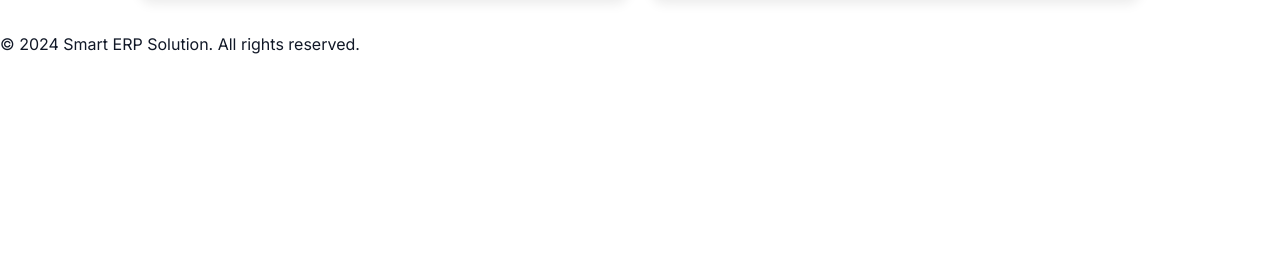
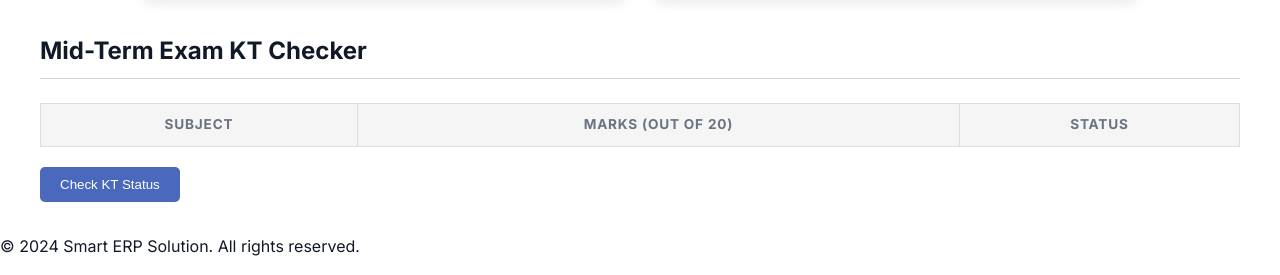
Before and after one commit to Aarhaan-Solkar/Smart_ERP, a Flask app: template templates/student_dashboard.html in a window 1280 px wide. Shown: the part 1134-1409 px from the top of the page. Before the commit the page ends 1188 px from the top, so only its background shows below. Run offline with Flask 3, Linux system fonts and the light colour scheme; the template is opened without the code that fills it: most values are stand-ins (such as "Sample title", 1, 10 or a date in 2020); lists and menus that the app fills with data are empty.

Commit message:
Final Changes

```diff
--- a/static/css/style.css
+++ b/static/css/style.css
@@ -510,3 +510,38 @@ td.result-ineligible {
     box-shadow: 0 2px 6px rgba(0, 0, 0, 0.08);
     text-align: center;
 }
+
+.marks-table {
+    width: 100%;
+    border-collapse: collapse;
+    margin-bottom: 20px;
+}
+
+.marks-table th, .marks-table td {
+    border: 1px solid #ddd;
+    padding: 10px;
+    text-align: center;
+}
+
+.marks-table th {
+    background-color: #f5f5f5;
+}
+
+.mark-input {
+    width: 70px;
+    padding: 6px;
+}
+
+.check-btn {
+    padding: 10px 20px;
+    background-color: #4a69bd;
+    color: white;
+    border: none;
+    border-radius: 5px;
+    cursor: pointer;
+}
+
+.kt-summary {
+    font-weight: bold;
+    margin-top: 10px;
+}
--- a/templates/student_dashboard.html
+++ b/templates/student_dashboard.html
@@ -69,6 +69,148 @@
             <canvas id="gpaChart"></canvas>
         </div>
     </div>
+</div>
+
+<!-- ================= MID TERM KT CHECKER ================= -->
+
+<h3 class="section-title">Mid-Term Exam KT Checker</h3>
+
+{% set subjects = [] %}
+
+{% if student_data.department == "Computer Science" %}
+
+    {% if student_data.year == "First Year" %}
+        {% set subjects = [
+            "Engineering Mathematics I",
+            "Engineering Physics",
+            "Basic Electrical Engineering",
+            "Engineering Mechanics",
+            "Engineering Chemistry"
+        ] %}
+    {% elif student_data.year == "Second Year" %}
+        {% set subjects = [
+            "Data Structures",
+            "Computer Organization",
+            "Discrete Mathematics",
+            "OOP",
+            "Digital Logic Design"
+        ] %}
+    {% elif student_data.year == "Third Year" %}
+        {% set subjects = [
+            "Operating Systems",
+            "Database Management Systems",
+            "Computer Networks",
+            "Theory of Computation",
+            "Software Engineering"
+        ] %}
+    {% elif student_data.year == "Final Year" %}
+        {% set subjects = [
+            "Machine Learning",
+            "Cloud Computing",
+            "Cyber Security",
+            "Blockchain Technology",
+            "Project Work"
+        ] %}
+    {% endif %}
+
+{% elif student_data.department == "Mechanical" %}
+
+    {% if student_data.year == "First Year" %}
+        {% set subjects = [
+            "Engineering Mathematics I",
+            "Engineering Physics",
+            "Engineering Graphics",
+            "Basic Mechanical Engineering",
+            "Workshop Practice"
+        ] %}
+    {% elif student_data.year == "Second Year" %}
+        {% set subjects = [
+            "Thermodynamics",
+            "Fluid Mechanics",
+            "Material Science",
+            "Manufacturing Process",
+            "Kinematics of Machines"
+        ] %}
+    {% elif student_data.year == "Third Year" %}
+        {% set subjects = [
+            "Heat Transfer",
+            "Machine Design",
+            "Dynamics of Machinery",
+            "Industrial Engineering",
+            "Mechatronics"
+        ] %}
+    {% elif student_data.year == "Final Year" %}
+        {% set subjects = [
+            "Robotics",
+            "Automobile Engineering",
+            "CAD/CAM",
+            "Refrigeration & Air Conditioning",
+            "Project Work"
+        ] %}
+    {% endif %}
+
+{% elif student_data.department == "Electrical Engineering" %}
+
+    {% if student_data.year == "First Year" %}
+        {% set subjects = [
+            "Engineering Mathematics I",
+            "Engineering Physics",
+            "Basic Electrical Engineering",
+            "Engineering Mechanics",
+            "Engineering Chemistry"
+        ] %}
+    {% elif student_data.year == "Second Year" %}
+        {% set subjects = [
+            "Circuit Theory",
+            "Electrical Machines I",
+            "Signals and Systems",
+            "Electromagnetic Fields",
+            "Control Systems"
+        ] %}
+    {% elif student_data.year == "Third Year" %}
+        {% set subjects = [
+            "Power Systems",
+            "Electrical Machines II",
+            "Power Electronics",
+            "Microcontrollers",
+            "Instrumentation"
+        ] %}
+    {% elif student_data.year == "Final Year" %}
+        {% set subjects = [
+            "Smart Grid",
+            "Renewable Energy Systems",
+            "High Voltage Engineering",
+            "Electrical Drives",
+            "Project Work"
+        ] %}
+    {% endif %}
+
+{% endif %}
+
+<div class="midterm-section">
+    <table class="marks-table">
+        <thead>
+            <tr>
+                <th>Subject</th>
+                <th>Marks (Out of 20)</th>
+                <th>Status</th>
+            </tr>
+        </thead>
+        <tbody>
+            {% for subject in subjects %}
+            <tr>
+                <td>{{ subject }}</td>
+                <td>
+                    <input type="number" min="0" max="20" class="mark-input">
+                </td>
+                <td class="result"></td>
+            </tr>
+            {% endfor %}
+        </tbody>
+    </table>
+
+    <button onclick="checkKT()" class="check-btn">Check KT Status</button>
+    <p id="ktSummary" class="kt-summary"></p>
 </div>
 
 <!-- Chart.js library -->
@@ -153,5 +295,40 @@ document.addEventListener('DOMContentLoaded', function () {
         }
     });
 });
+
+function checkKT() {
+    const inputs = document.querySelectorAll('.mark-input');
+    const results = document.querySelectorAll('.result');
+    let ktCount = 0;
+
+    inputs.forEach((input, index) => {
+        const marks = parseInt(input.value);
+
+        if (isNaN(marks) || marks < 0 || marks > 20) {
+            results[index].innerHTML = "Invalid";
+            results[index].style.color = "orange";
+        }
+        else if (marks >= 8) {
+            results[index].innerHTML = "Pass";
+            results[index].style.color = "green";
+        }
+        else {
+            results[index].innerHTML = "KT";
+            results[index].style.color = "red";
+            ktCount++;
+        }
+    });
+
+    const summary = document.getElementById('ktSummary');
+
+    if (ktCount === 0) {
+        summary.style.color = "green";
+        summary.innerHTML = `Total KTs: 0 You are safe!`;
+    } else {
+        summary.style.color = "red";
+        summary.innerHTML = `Total KTs: ${ktCount} Clear them before finals!`;
+    }
+}
+
 </script>
 {% endblock %}
```
